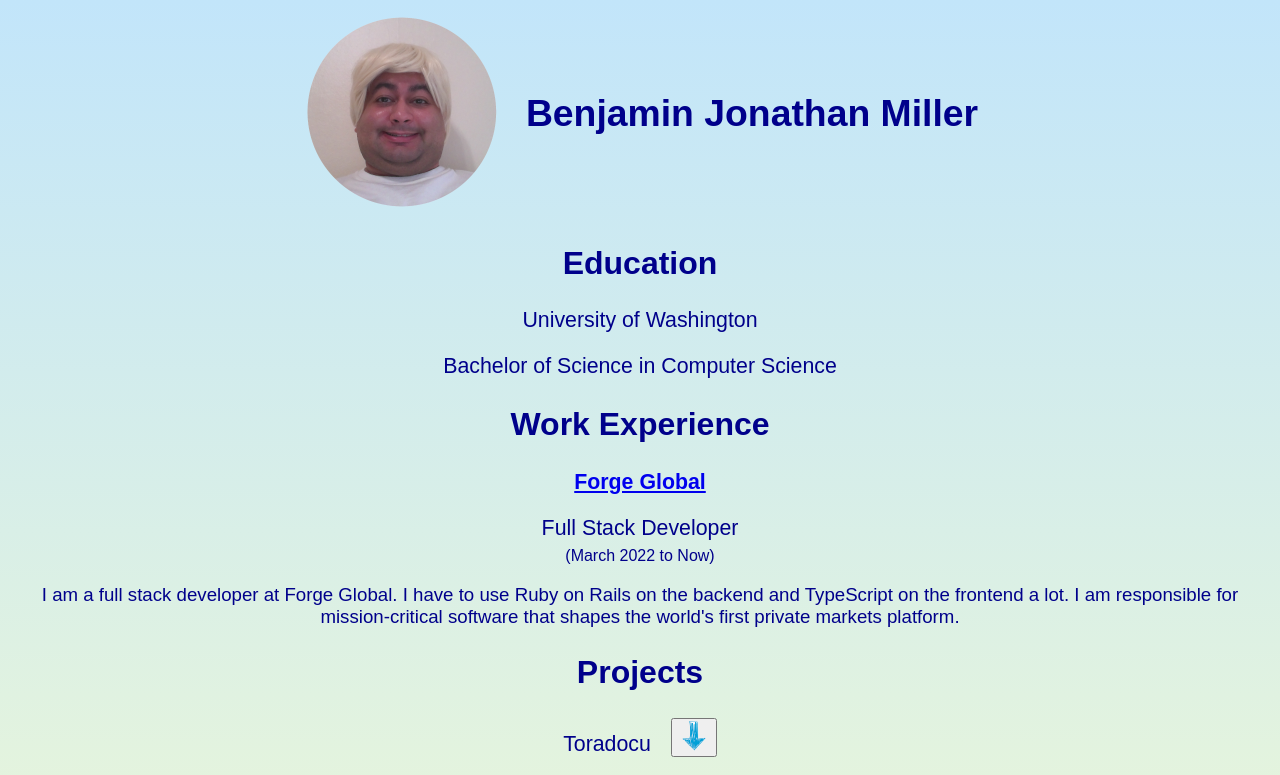
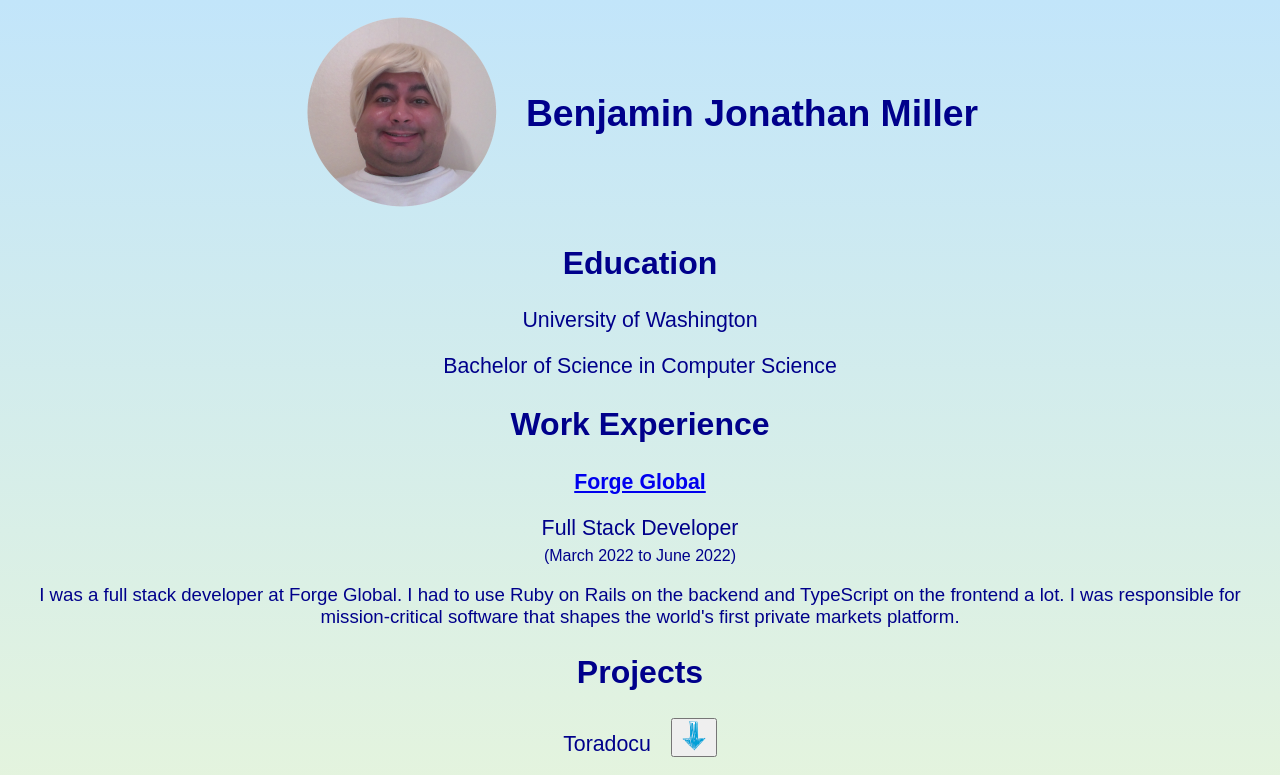
Before and after one commit to asjammu/asjammu.github.io, a plain HTML site: page index.html in a window 1280 px wide. Shown: the top 775 px of the page. Drawn offline with Linux system fonts and the light colour scheme.

Commit message:
Updated Work Experience section

```diff
--- a/index.html
+++ b/index.html
@@ -17,9 +17,9 @@
         <h2>Work Experience</h2>
         <p class="workExperienceCompany"><b><a href="https://forgeglobal.com/">Forge Global</a></b></p>
         <p class="workExperienceTitle">Full Stack Developer</p>
-        <p class="workExperienceDateRange">(March 2022 to Now)</p>
+        <p class="workExperienceDateRange">(March 2022 to June 2022)</p>
         <p class="workExperienceDescription">
-            I am a full stack developer at Forge Global. I have to use Ruby on Rails on the backend and TypeScript on the frontend a lot. I am responsible for mission-critical software that shapes the world's first private markets platform.
+            I was a full stack developer at Forge Global. I had to use Ruby on Rails on the backend and TypeScript on the frontend a lot. I was responsible for mission-critical software that shapes the world's first private markets platform.
         </p>
 
         <h2>Projects</h2>
```
